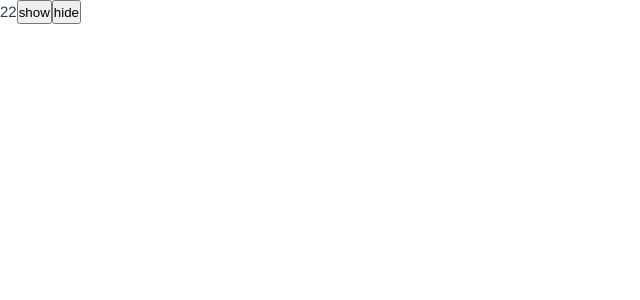
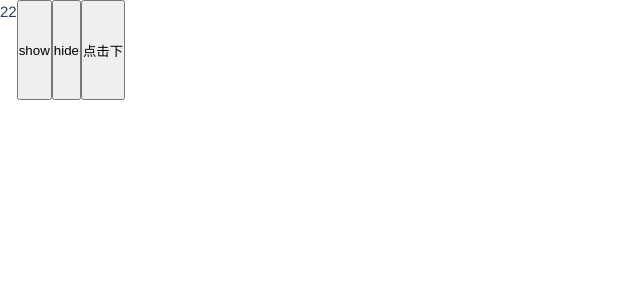
Before and after one commit to zj0606/jq-vue-cct3, a Vue app: page / in a window 1280 px wide. Shown: the top 300 px of the page, without its empty margins (0-640 px from the left). Built offline with nearby package versions, Linux system fonts and the light colour scheme; what v-resize-xjj would draw is missing.

Commit message:
nextTick的两种使用方式

```diff
--- a/src/App.vue
+++ b/src/App.vue
@@ -8,6 +8,7 @@
 import GlobalPro from '@/layout/globalProperties/index.vue'
 // 自定义全局插件
 // import Loading from '@/layout/loading/index.vue'
+import Index from '@/layout/nextTick/index.vue'
 </script>
 
 <template>
@@ -21,6 +22,7 @@ import GlobalPro from '@/layout/globalProperties/index.vue'
       </template>
     </Box> -->
     <GlobalPro />
+    <Index />
     <!-- <Menu />
     <Wrap /> -->
   </div>
--- /dev/null
+++ b/src/layout/nextTick/index.vue
@@ -0,0 +1,25 @@
+<script setup lang="ts">
+import { ref, reactive, toRefs, onMounted, nextTick} from 'vue'
+const box = ref<HTMLDivElement>()
+const list = []
+const handleClick = async () => {
+  list.push({
+    name: 'xjj',
+    text: '你最骚'
+  })
+  await nextTick()
+  console.log('---------');
+  box.value!.scrollTop = 99999
+}
+</script>
+<template>
+  <div ref="box" style="height: 100px; overflow-y: auto;">
+    <div v-for="(item, index) in list" :key="index">
+      {{ item.text }}
+    </div>
+   </div>
+  <button @click="handleClick">点击下</button>
+</template>
+
+<style scoped lang="scss">
+</style>
```
